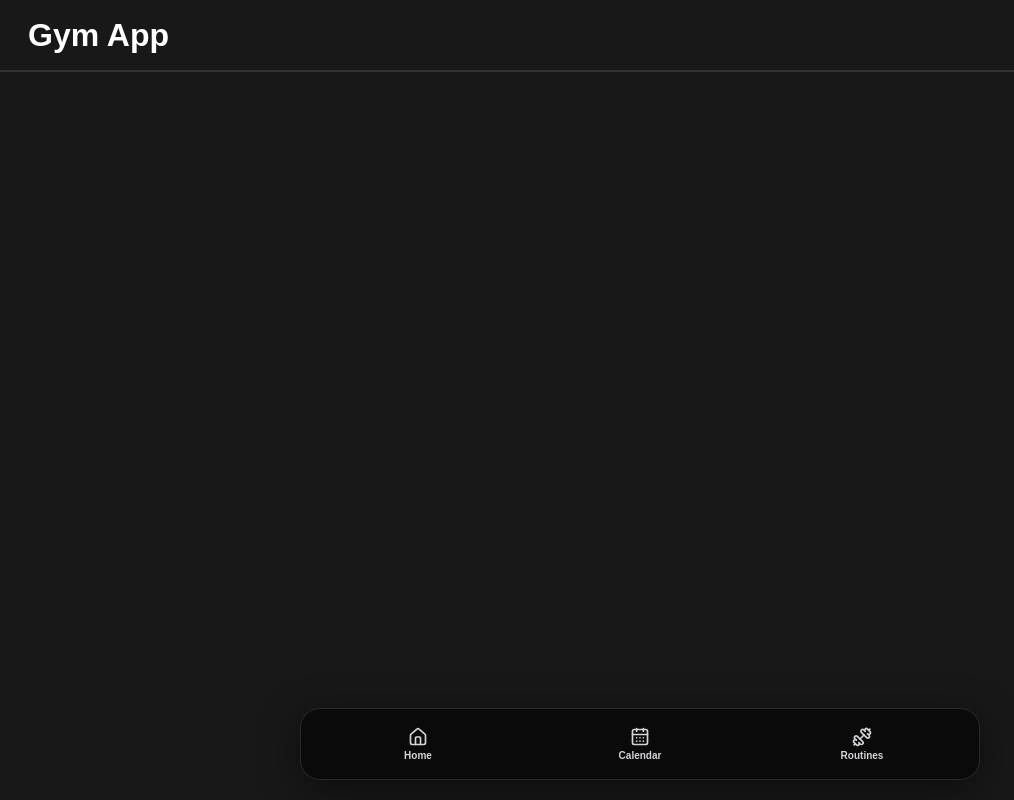
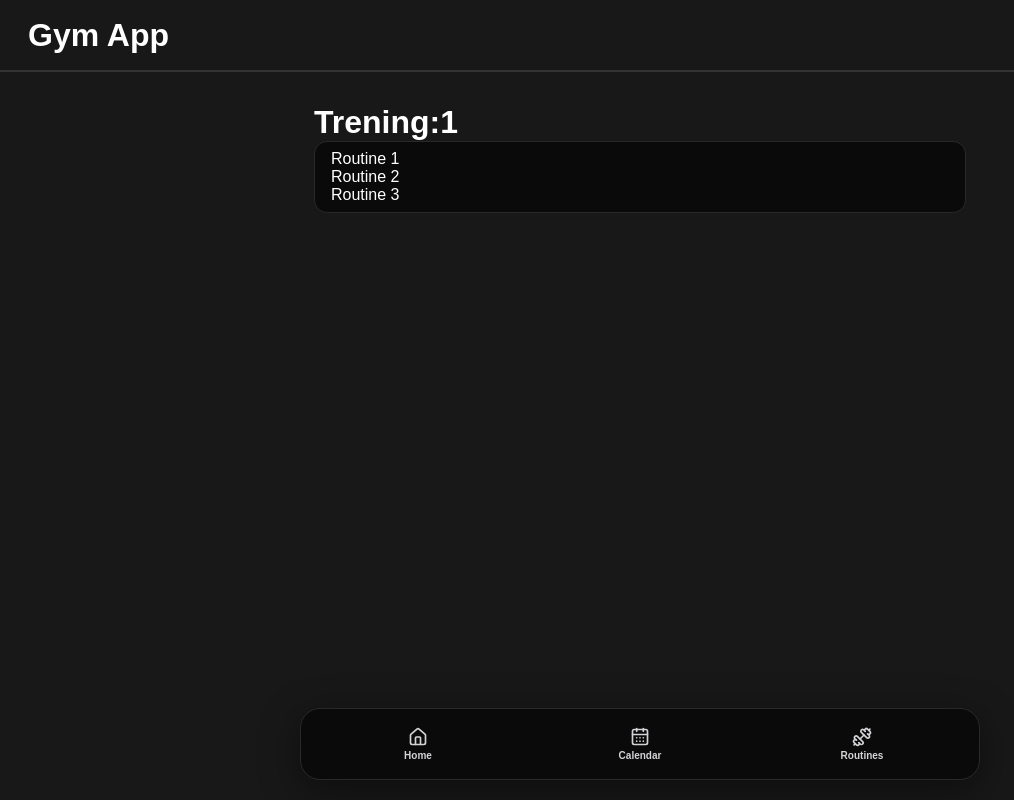
Before and after one commit to Gyouh/gymApp, a React (Vite) app: page /routine/1 in a window 1280 px wide. Shown: the whole page, without its empty margins (0-1014 px from the left). Built offline with nearby package versions, Linux system fonts and the light colour scheme.

Commit message:
- Clicking routines boxes now navigates   to the routine page with the corresponding routine tittle.

```diff
--- a/src/App.jsx
+++ b/src/App.jsx
@@ -2,7 +2,9 @@ import { BrowserRouter, Routes, Route } from "react-router-dom";
 
 import Layout from "./layout/Layout";
 import Calendar from "./pages/Calendar/Calendar";
-import Routines from "./pages/Routines/Routines";
+import Routines from "./pages/Routines/Main/Routines";
+
+import Routine from "./pages/Routines/Routine/Routine";
 
 import "./App.css";
 
@@ -23,6 +25,7 @@ export default function App() {
           <Route path="/" element={<Home />} />
           <Route path="/calendar" element={<Calendar />} />
           <Route path="/routines" element={<Routines />} />
+          <Route path="/routine/:id" element={<Routine />} />
         </Routes>
       </Layout>
     </BrowserRouter>
--- a/src/components/RoutineBox/RoutineBox.jsx
+++ b/src/components/RoutineBox/RoutineBox.jsx
@@ -1,14 +1,14 @@
 import "./RoutineBox.css";
 
-const RoutineBox = () => {
+const RoutineBox = ( { onClick } ) => {
 
     return (
-        <>
+        <div onClick={onClick} tabIndex={0}>
             <ul>
                 <li><h1>Push</h1></li>
                 <li>5 ćwiczeń - Ostatnio: 2 dni temu</li>
             </ul>
-        </>
+        </div>
     )
 }
 
--- /dev/null
+++ b/src/pages/Routines/Main/Routines.jsx
@@ -0,0 +1,24 @@
+import "./Routines.css";
+import { useNavigate } from 'react-router-dom';
+
+
+import RoutineBox from "../../../components/RoutineBox/RoutineBox.jsx";
+
+const Routines = () => {
+const navigate = useNavigate();
+    return (
+        <>
+            <RoutineBox onClick={() => navigate('/routine/push')} title="Push" />
+            <RoutineBox onClick={() => navigate('/routine/pull')} title="Pull" />
+            <RoutineBox onClick={() => navigate('/routine/legs')} title="Legs" />
+            <RoutineBox onClick={() => navigate('/routine/shoulders')} title="Shoulders" />
+            <RoutineBox onClick={() => navigate('/routine/chest')} title="Chest" />
+
+            <div id="create-routine">
+                <h2>+ Stwórz nową rutynę</h2>
+            </div>
+        </>
+    )
+}
+
+export default Routines;
--- /dev/null
+++ b/src/pages/Routines/Routine/Routine.jsx
@@ -0,0 +1,19 @@
+import { useParams } from "react-router-dom";
+
+const Routine = () => {
+    const { id } = useParams();
+
+    return (
+        <>
+            <h1>Trening:{id}</h1>
+
+            <ul>
+                <li>Routine 1</li>
+                <li>Routine 2</li>
+                <li>Routine 3</li>
+            </ul>
+        </>
+    )
+}
+
+export default Routine;
--- a/src/pages/Routines/Routines.jsx
+++ /dev/null
@@ -1,22 +0,0 @@
-import "./Routines.css";
-
-import RoutineBox from "../../components/RoutineBox/RoutineBox.jsx";
-
-const Routines = () => {
-
-    return (
-        <>
-            <RoutineBox />
-            <RoutineBox />
-            <RoutineBox />
-            <RoutineBox />
-            <RoutineBox />
-
-            <div id="create-routine">
-                <h2>+ Stwórz nową rutynę</h2>
-            </div>
-        </>
-    )
-}
-
-export default Routines;
```
Also changed, not shown: src/pages/Routines/Main/Routines.css (renamed from src/pages/Routines/Routines.css), src/pages/Routines/Routine/Routine.css (added).
